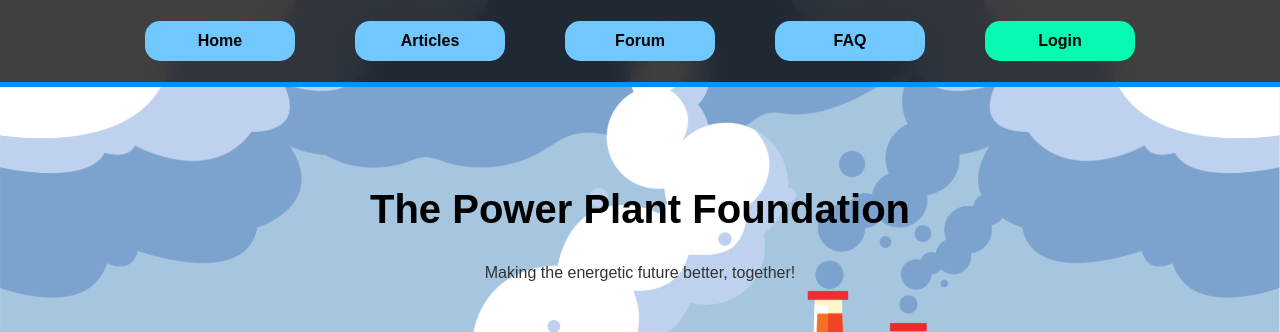
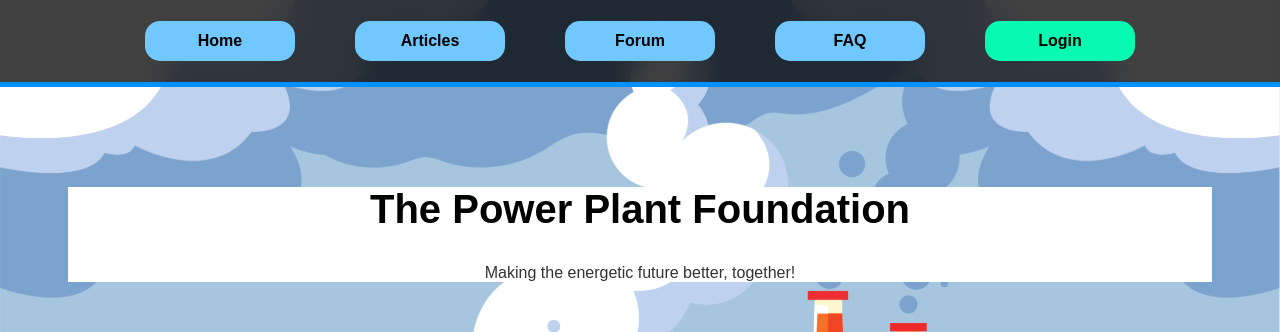
Before and after one commit to PlaceholderOrgan/TPP-foundation, a React (Create React App) app: page / in a window 1280 px wide. Shown: the top 332 px of the page. Built offline with nearby package versions, Linux system fonts and the light colour scheme.

Commit message:
for tasos

```diff
--- a/src/components/Home.jsx
+++ b/src/components/Home.jsx
@@ -7,8 +7,10 @@ function Home() {
     <div className="home-container">
       <main>
         {/* Main title and description */}
-        <h1>The Power Plant Foundation</h1>
-        <p>Making the energetic future better, together!</p>
+        <div className="title">
+          <h1>The Power Plant Foundation</h1>
+          <p>Making the energetic future better, together!</p>
+        </div>
         {/* Grid layout section with three cards */}
         <div className="section-grid">
           <div className="section-card">
--- a/src/styles/home.css
+++ b/src/styles/home.css
@@ -8,6 +8,10 @@
 
 .home-container main {
     padding: 20px;
+}
+
+.home-container .title {
+    background-color: white;
 }
 
 .home-container h1 {
```
